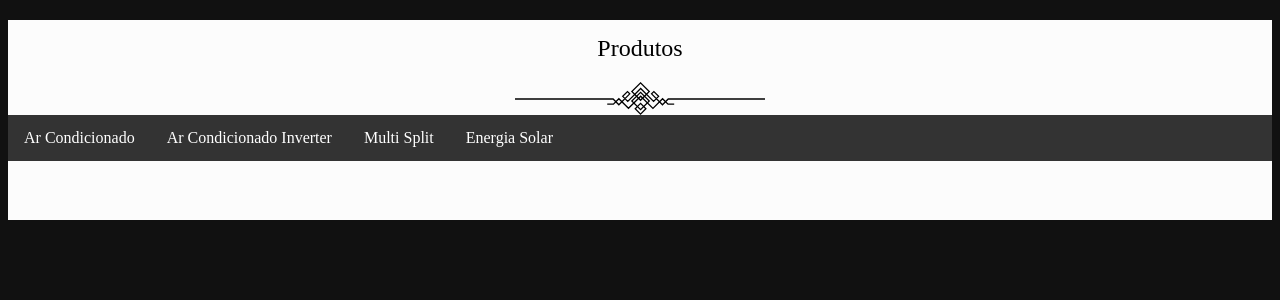
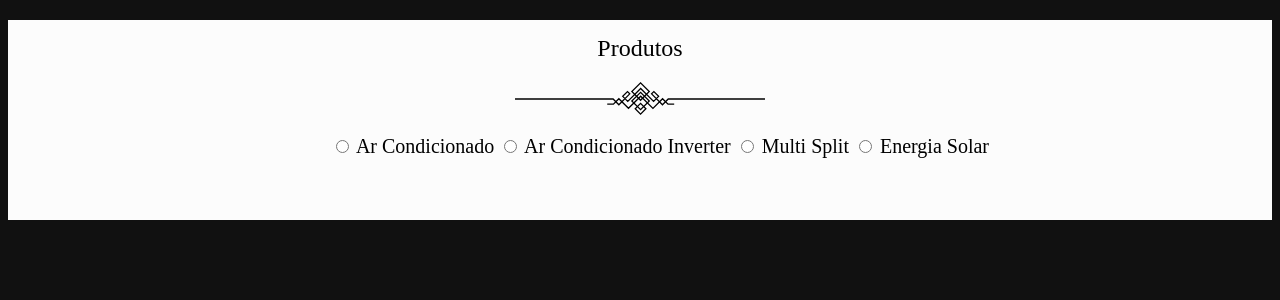
Before and after one commit to BiancaLouS/ArCondicionado, a PHP site: page / in a window 1280 px wide. Shown: the top 300 px of the page. Run offline with PHP 8.4, Linux system fonts and the light colour scheme; some libraries are stand-ins or nearby versions.

Commit message:
Fim atividade

```diff
--- a/css/style.css
+++ b/css/style.css
@@ -1,6 +1,6 @@
 
 .fundo {
-    background-color: #111;
+    background-color: rgb(17, 17, 17);
 }
 
 .fundoAr {
@@ -22,28 +22,28 @@ h2{
     padding-top: 15px;
 }
 
-ul {
-    list-style-type: none;
-    margin: 0;
-    padding: 0;
-    overflow: hidden;
-    background-color: #333;
+.menu{
+    font-size: 20px;
+    text-align: center;
+}
 
-  }
+input[type=button] {
+  background-color: #060606;
+  border: none;
+  color: white;
+  padding: 16px 32px;
+  text-decoration: none;
+  margin: 4px 2px;
+  cursor: pointer;
+  border-radius: 10px;
+}
 
-  li {
-    float: left;
+.produto{
+    display: inline-block;
+    display: flex;
+    justify-content: space-around;
+}
 
-  }
-
-  li a {
-    display: block;
-    color: white;
-    text-align: center;
-    padding: 14px 16px;
-    text-decoration: none;
-  }
-
-  li a:hover {
-    background-color: #111;
-  }
+.img_pequena{
+    width: 200px;
+}
--- a/index.html
+++ b/index.html
@@ -12,18 +12,50 @@
 
 
 </head>
-<body class="fundo">
+<body class="fundo" ng-app="">
     <div class="fundoAr">
         <h2>Produtos</h2>
         <img class="linha" src="images/linha.svg" alt="Linha">
-        <nav>
+
+       <nav class="menu">
             <ul>
-                <li><a href="">Ar Condicionado</a></li>
-                <li><a href="">Ar Condicionado Inverter</a></li>
-                <li><a href="">Multi Split</a></li>
-                <li><a href="">Energia Solar</a></li>
+                <input type="radio" ng-model="opcao" value="Ar Condicionado"> Ar Condicionado
+                <input type="radio" ng-model="opcao" value="Ar Condicionado Inverter"> Ar Condicionado Inverter
+                <input type="radio" ng-model="opcao" value="Multi Split"> Multi Split
+                <input type="radio" ng-model="opcao" value="Energia Solar"> Energia Solar
             </ul>
-        </nav>
+       </nav>
+       <div ng-switch="opcao" class="produtos">
+            <div ng-switch-when="Ar Condicionado">
+                <img class="img_pequena" src="images/ArCondicionado.jpg" alt="Ar Condicionado">
+                <img class="img_pequena" src="images/ArCondicionado.jpg" alt="Ar Condicionado">
+                <img class="img_pequena" src="images/ArCondicionado.jpg" alt="Ar Condicionado">
+                <img class="img_pequena" src="images/ArCondicionado.jpg" alt="Ar Condicionado">
+                <img class="img_pequena" src="images/ArCondicionado.jpg" alt="Ar Condicionado">
+            </div>
+            <div ng-switch-when="Ar Condicionado Inverter" class="produtos">
+                <img src="" alt=>
+                <img src="" alt=>
+                <img src="" alt=>
+                <img src="" alt=>
+                <img src="" alt=>
+            </div>
+            <div ng-switch-when="Multi Split" class="produtos">
+                <img src="" alt=>
+                <img src="" alt=>
+                <img src="" alt=>
+                <img src="" alt=>
+                <img src="" alt=>
+            </div>
+            <div ng-switch-when="Energia Solar" class="produtos">
+                <img src="" alt=>
+                <img src="" alt=>
+                <img src="" alt=>
+                <img src="" alt=>
+                <img src="" alt=>
+            </div>
+      </div>
     </div>
+
 </body>
 </html>
```
Also changed, not shown: images/ArCondicionado.jpg (added).
